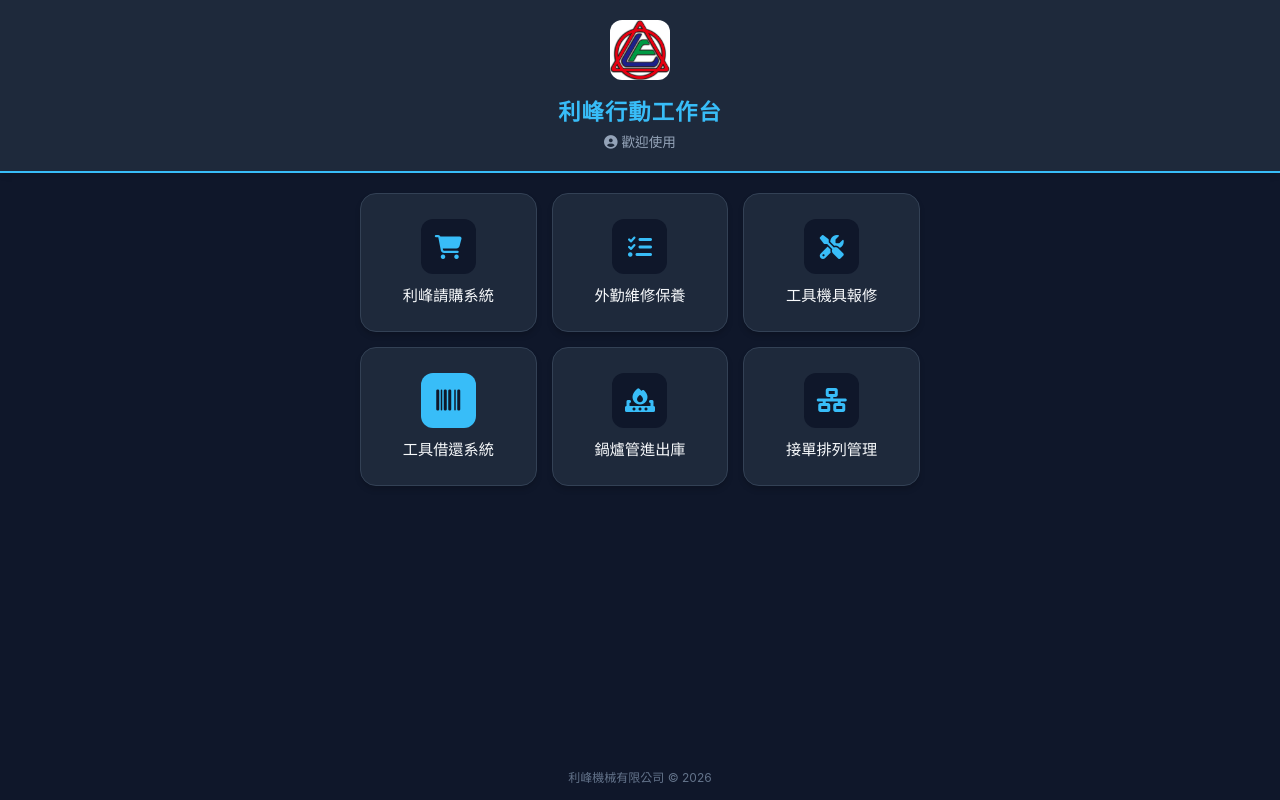
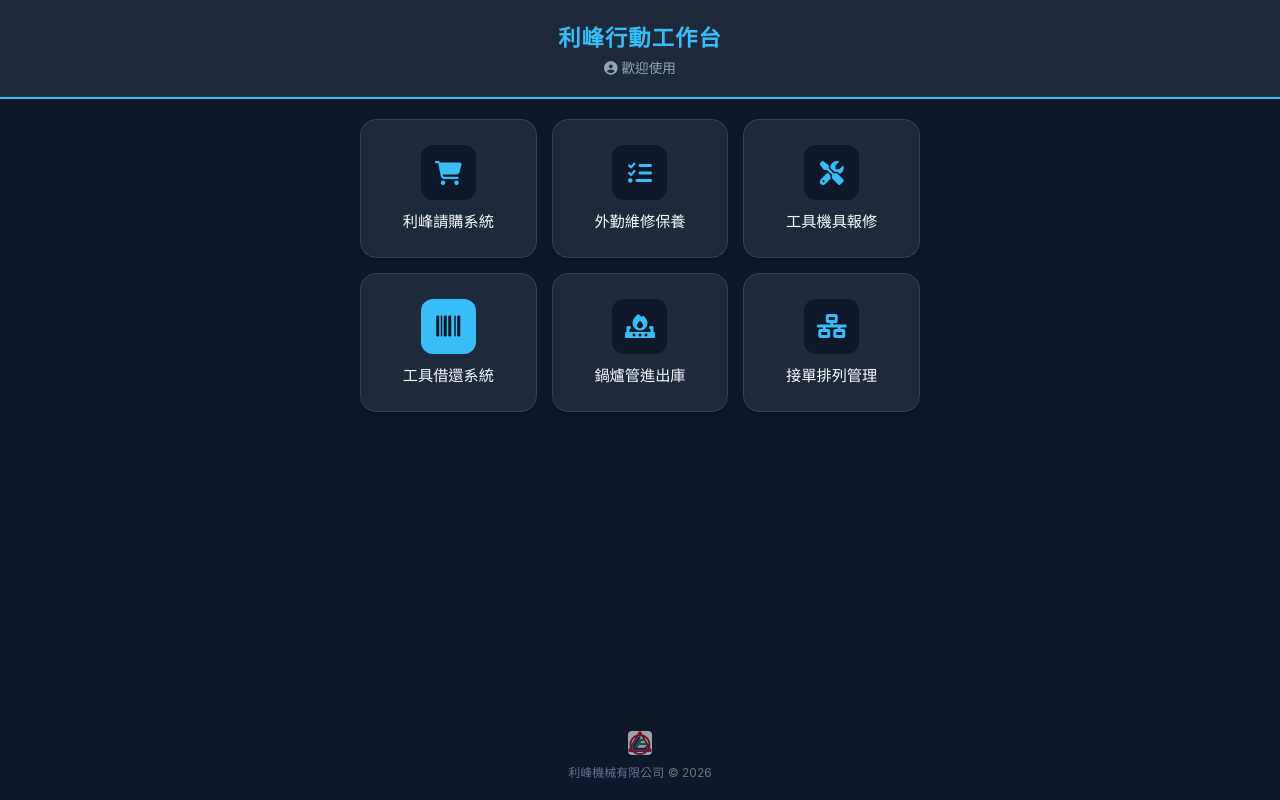
Before and after one commit to tw277711/lifong-portal, a plain HTML site: page index.html in a window 1280 px wide. Drawn offline with Linux system fonts and the light colour scheme.

Commit message:
Update index.html

```diff
--- a/index.html
+++ b/index.html
@@ -146,8 +146,6 @@
 <body>
 
 <header>
-    <img src="icon-192.png" alt="利峰Logo" style="width: 60px; height: 60px; margin-bottom: 10px; border-radius: 12px;">
-
     <h1>利峰行動工作台</h1>
     <p><i class="fa-solid fa-circle-user"></i> 歡迎使用</p>
 </header>
@@ -197,9 +195,10 @@
         </a>
     </main>
 
-    <footer>
-        利峰機械有限公司 &copy; 2026
-    </footer>
+<footer style="text-align: center; padding: 20px 15px; font-size: 0.75rem; color: #64748b; background-color: #0f172a; display: flex; flex-direction: column; align-items: center; gap: 8px;">
+    <img src="icon-192.png" alt="利峰Logo" style="width: 24px; height: 24px; border-radius: 4px; opacity: 0.6;">
+    <div>利峰機械有限公司 &copy; 2026</div>
+</footer>
 
 </body>
 </html>
```
